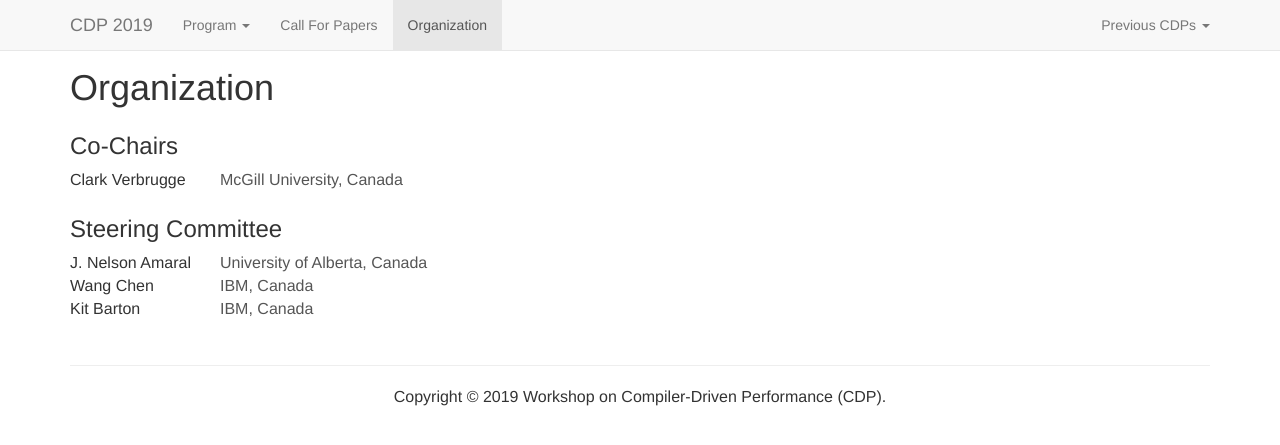
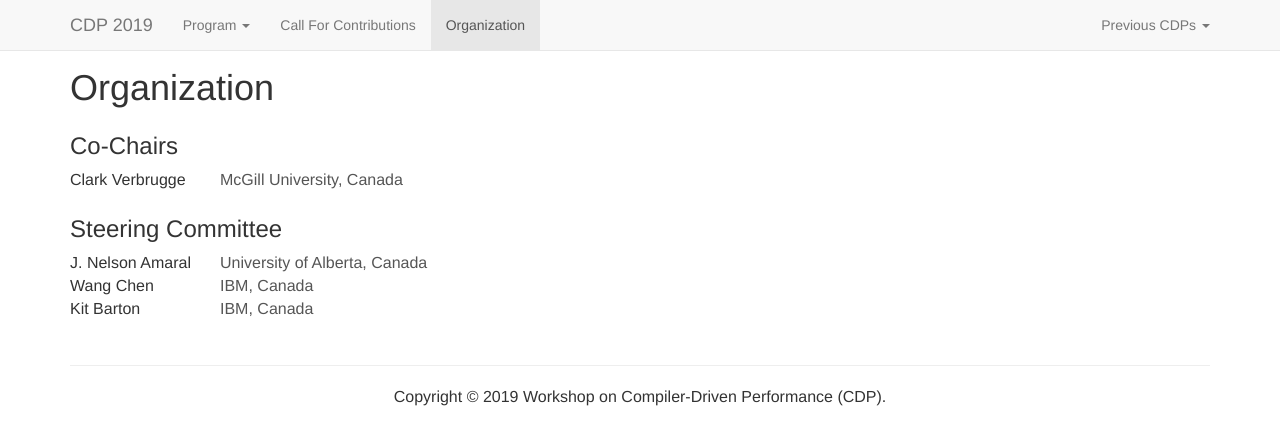
Before and after one commit to CDP-Workshop/CDP, a Jekyll site: the page built from docs/organization.html, in a window 1280 px wide. Shown: the top 445 px of the page. Built offline with Jekyll 4.4.1, drawn with Linux system fonts in a browser that asks for light colours; nearby versions of some CDN libraries.

Commit message:
=changed to Call to Contributions

```diff
--- a/docs/_layouts/default.html
+++ b/docs/_layouts/default.html
@@ -45,7 +45,7 @@ layout: compress
 		</ul>
               </a>
             </li>
-            <li {% if page.url == "/call/" %}class="active"{% endif %}><a href="{{ '/call/' | relative_url }}">Call For Papers</a></li>
+            <li {% if page.url == "/call/" %}class="active"{% endif %}><a href="{{ '/call/' | relative_url }}">Call For Contributions</a></li>
             <li {% if page.url == "/organization/" %}class="active"{% endif %}><a href="{{ '/organization/' | relative_url }}">Organization</a></li>
           </ul> <!-- /.navbar-nav -->
 
```
